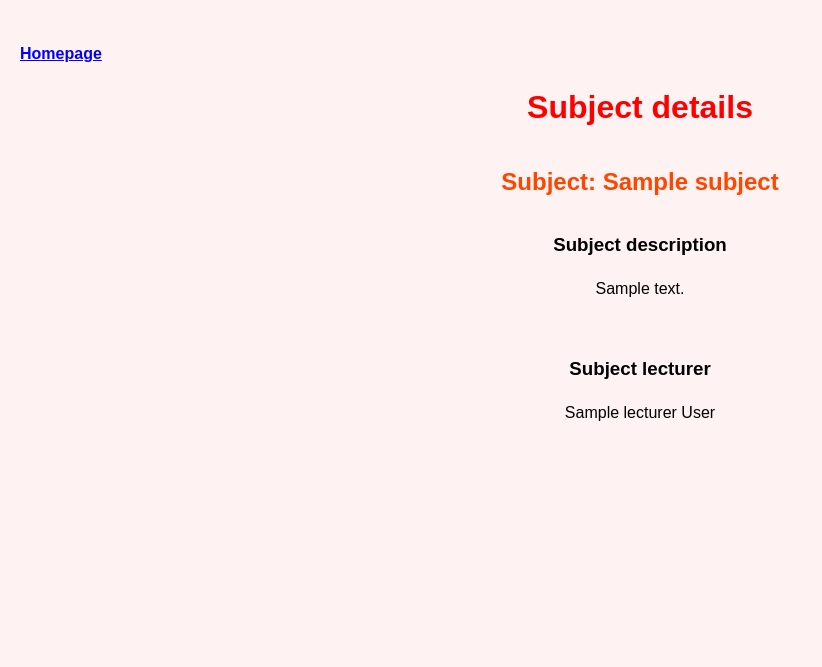
After one commit to irakliskhirtladze/LMS, a Django app: page /academy/subject_details/1/ in a window 1280 px wide. The commit adds this page. Shown: the top 667 px of the page, without its empty margins (0-822 px from the left). Run offline with Django 5.2, Linux system fonts and the light colour scheme; a user stored in the database is signed in; tables that the repository leaves empty hold one stand-in row (values such as "Sample post").

Commit message:
Added subject details page for students, and dedicated assgnment links

```diff
--- a/academy/urls.py
+++ b/academy/urls.py
@@ -1,6 +1,6 @@
 from django.urls import path
 from django.contrib.auth.decorators import login_required
-from academy.views import show_home_page, choose_subject, remove_subject, assignment_page, add_assignment,\
+from academy.views import show_home_page, SubjectDetailsView, choose_subject, remove_subject, show_assignment_page, add_assignment,\
     DeleteAssignmentView, StudentsListView, submit_assignment
 
 
@@ -9,7 +9,9 @@ urlpatterns = [
     path('choose_subject/<int:subject_id>', login_required(choose_subject), name='choose_subject'),
     path('remove_subject/<int:subject_id>', login_required(remove_subject), name='remove_subject'),
 
-    path('assignment/<int:subject_id>', login_required(assignment_page), name='assignment'),
+    path('subject_details/<int:pk>/', login_required(SubjectDetailsView.as_view()), name='subject_details'),
+
+    path('assignment/<int:subject_id>', login_required(show_assignment_page), name='assignment'),
     path('add_assignment/<int:subject_id>', login_required(add_assignment), name='add_assignment'),
     path('delete_assignment/<int:pk>', login_required(DeleteAssignmentView.as_view()), name='delete_assignment'),
     path('students/<int:pk>/', login_required(StudentsListView.as_view()), name='students'),
--- a/academy/views.py
+++ b/academy/views.py
@@ -3,12 +3,11 @@ from django.contrib import messages
 from academy.utils import get_user_role
 from academy.models import Subject
 from academy.forms import AssignmentForm, AssignmentSubmissionForm
-from django.http import HttpResponseRedirect
 
 from academy.models import Assignment, AssignmentSubmission
 from django.urls import reverse_lazy
-from django.views.generic import ListView
-from django.views.generic.edit import DeleteView, CreateView, FormView
+from django.views.generic import ListView, DetailView
+from django.views.generic.edit import DeleteView
 
 
 def show_home_page(request):
@@ -46,6 +45,11 @@ def show_home_page(request):
     return render(request, 'academy/home.html', {'user_role': user_role, 'user': request.user})
 
 
+class SubjectDetailsView(DetailView):
+    model = Subject
+    template_name = 'academy/subject_details.html'
+
+
 def choose_subject(request, subject_id):
     """Allows a student to choose at most 7 subjects"""
     if request.method == 'POST':
@@ -78,7 +82,7 @@ def remove_subject(request, subject_id):
         return redirect('home')
 
 
-def assignment_page(request, subject_id):
+def show_assignment_page(request, subject_id):
     """Display assignment page"""
     user_role = get_user_role(request.user)[0]
 
--- a/templates/academy/home.html
+++ b/templates/academy/home.html
@@ -25,6 +25,7 @@
             <h3>Available Subjects</h3>
             {% for subject in available_subjects %}
                 <div class="subject">
+                    <a href="{% url 'subject_details' subject.pk %}">Details</a>
                     <form method="post" action="{% url 'choose_subject' subject.pk %}">
                         {% csrf_token %}
                         <input type="hidden" name="subject_id" value="{{ subject.pk }}">
@@ -41,11 +42,12 @@
             <h3>Chosen Subjects</h3>
             {% for subject in chosen_subjects %}
                 <div class="subject">
+                    <a href="{% url 'assignment' subject.pk %}">Assignment</a>
                     <form method="post" action="{% url 'remove_subject' subject.pk %}">
                         {% csrf_token %}
                         <button type="submit">Remove</button>
                     </form>
-                    <a href="{% url 'assignment' subject.pk %}">{{ subject.name }}</a>
+                    <p>{{ subject.name }}</p>
                     <br><br>
                 </div>
             {% endfor %}
--- /dev/null
+++ b/templates/academy/subject_details.html
@@ -0,0 +1,24 @@
+{% extends "base.html" %}
+{% load static %}
+{% block title %}Subject Details{% endblock title %}
+{% block content %}
+
+<p><a href="{% url 'home' %}">Homepage</a></p>
+
+<div class="header">
+    <h1>Subject details</h1>
+</div>
+
+<div class="header">
+    <h2>Subject: {{ subject.name }}</h2>
+</div>
+
+<div class="container">
+    <h3>Subject description</h3>
+    <p>{{ subject.description }}</p>
+    <br><br>
+    <h3>Subject lecturer</h3>
+    <p>{{subject.lecturer}}</p>
+</div>
+
+{% endblock content %}
```
